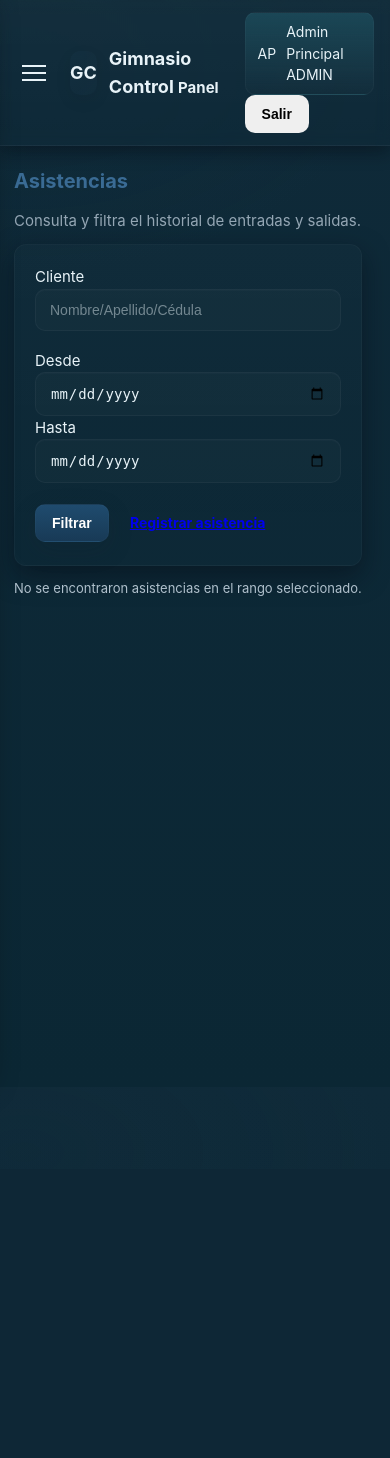
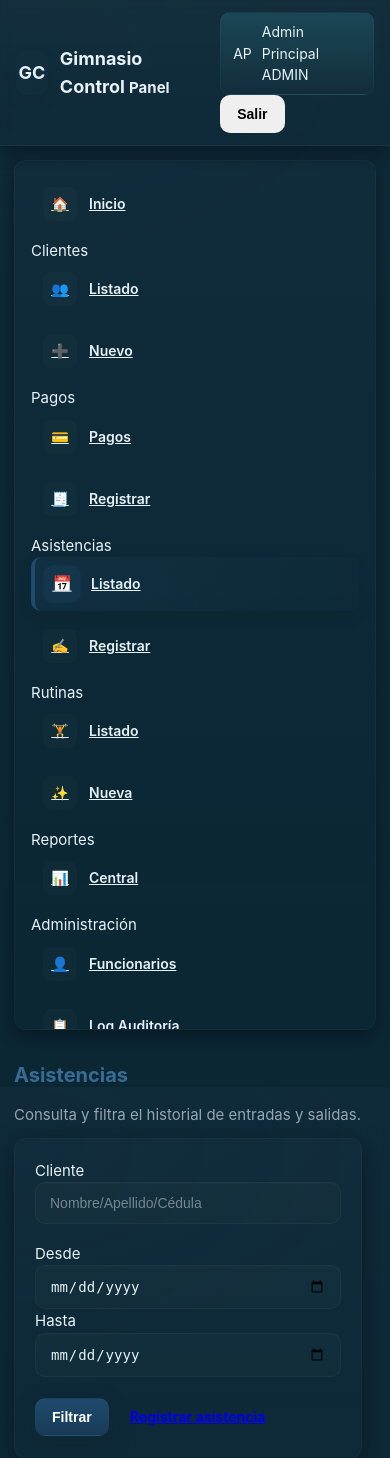
Before and after one commit to Fapacu/gymapp, a Flask app: page /attendance/ in a window 390 px wide. Shown: the top 1458 px of the page. Before the commit the page ends 596 px from the top, so only its background shows below. Run offline with Flask 3, Linux system fonts and the light colour scheme; a user stored in the database is signed in.

Commit message:
mejor aspeto

```diff
--- a/static/styles.css
+++ b/static/styles.css
@@ -427,24 +427,26 @@ a:focus-visible, button:focus-visible, input:focus-visible, select:focus-visible
 }
 
 /* ===== Sidebar Mobile ===== */
-@media (max-width:768px){
+@media (max-width:900px){
 
-  .menu-toggle{
-    display:flex;
+  .layout{
+    flex-direction:column;
+    padding:14px;
   }
 
   .sidebar{
-    position:fixed;
-    top:0;
-    left:-280px;
-    height:100vh;
-    width:260px;
-    padding-top:80px;
-    background:var(--surface);
-    transition:all 0.35s cubic-bezier(.2,.9,.3,1);
-    z-index:250;
-    box-shadow: 8px 0 30px rgba(0,0,0,0.4);
+    width:100%;
+    display:block;          /* 👈 ya no flex */
+    padding:16px;
+    overflow-y:auto;        /* scroll vertical */
+    max-height:80vh;
   }
+
+  .sidebar-link{
+    display:flex;
+    width:100%;
+  }
+
 
   .sidebar.open{
     left:0;
```
